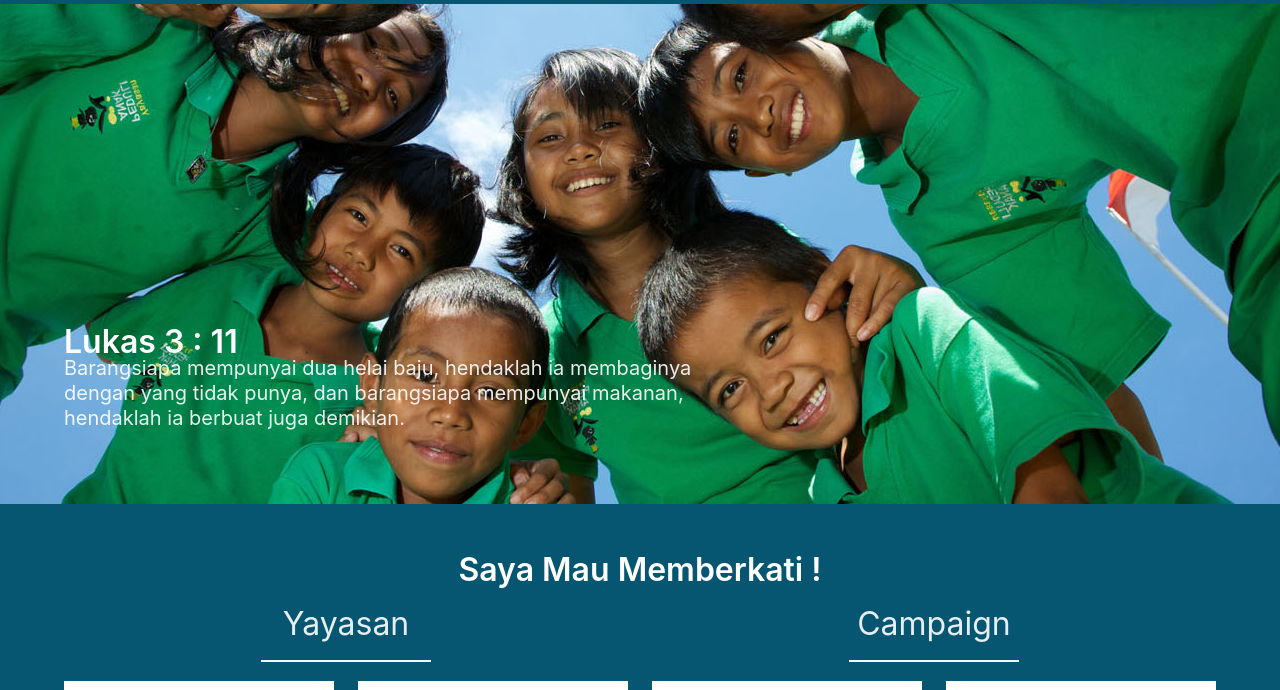
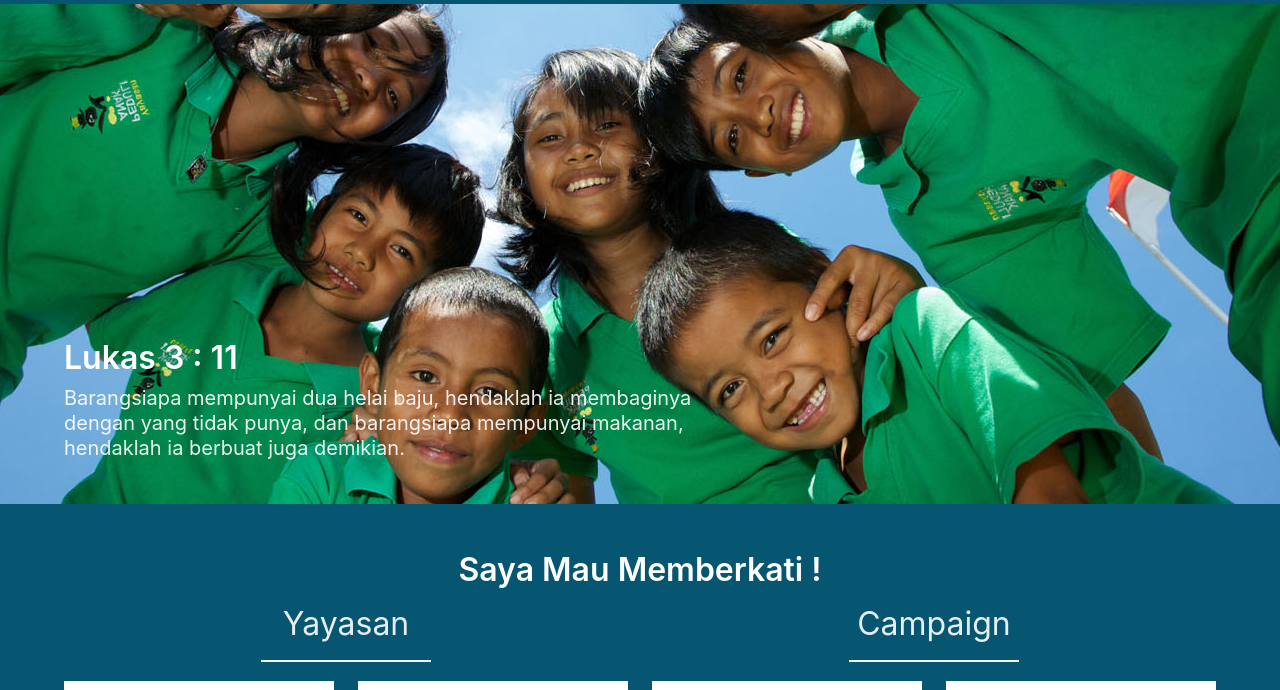
Before and after one commit to febriaroo/c4tk, a plain HTML site: page index.html in a window 1280 px wide. Shown: the part 82-772 px from the top of the page. Drawn offline with nearby package versions, Linux system fonts and the light colour scheme.

Commit message:
updateeeee

```diff
--- a/index.html
+++ b/index.html
@@ -46,15 +46,19 @@
     </div>
 
     <div class="wrap-slider" style="background-image: url('images/banner.jpg'); background-repeat: no-repeat; background-position: center;">
-      <div class="container" style="margin: 25% 5%; width: 50%; float:left;">
-        <h1 class="title">
+      <div class="hero-body">
+      <div class="container has-text-centered">
+      <div class="container" style="text-align:left; width: 60%; float:left; margin-top: 25%">
+        <h1 class="title" style="margin-bottom:30px;">
           Lukas 3 : 11
         </h1>
         <h2 class="subtitle">
           Barangsiapa mempunyai dua helai baju, hendaklah ia membaginya dengan yang tidak punya, dan barangsiapa mempunyai makanan, hendaklah ia berbuat juga demikian.
         </h2>
-        </div>
       </div>
+      </div>
+      </div>
+    </div>
 
 
 
```
